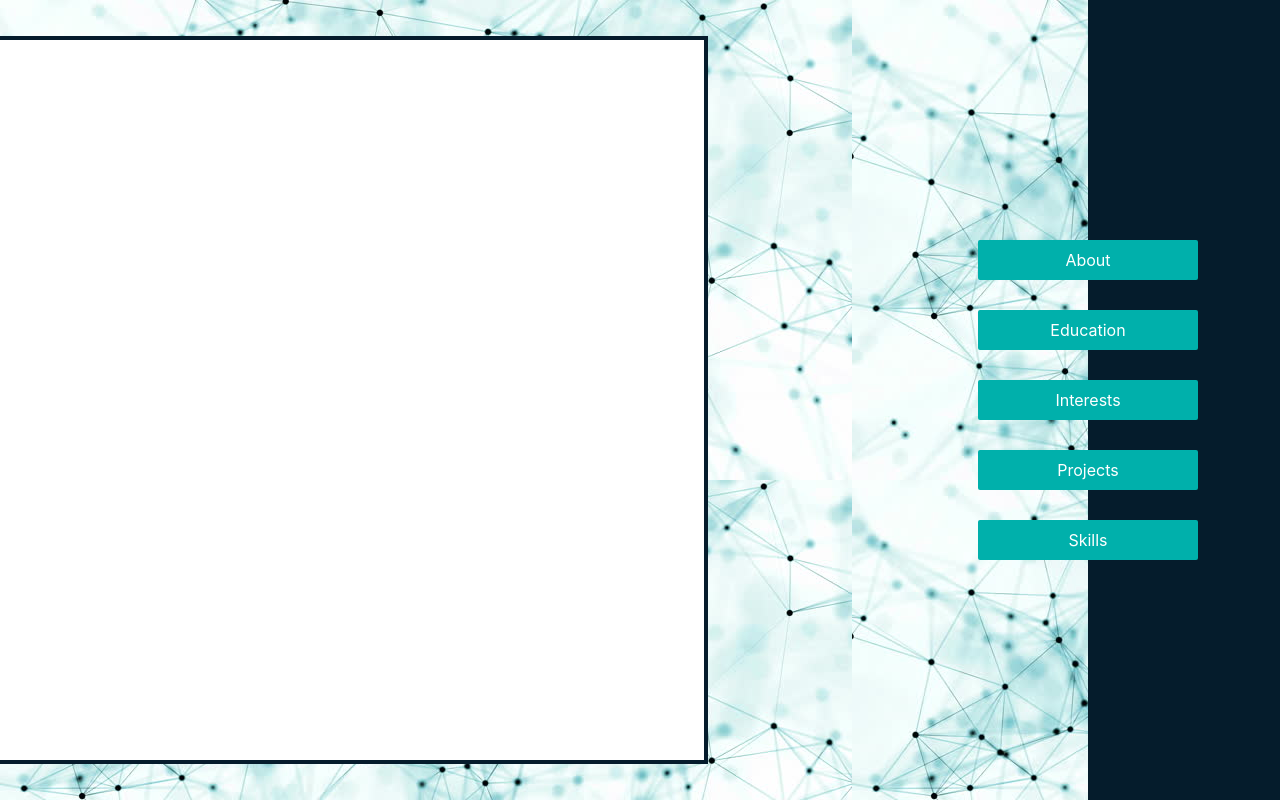
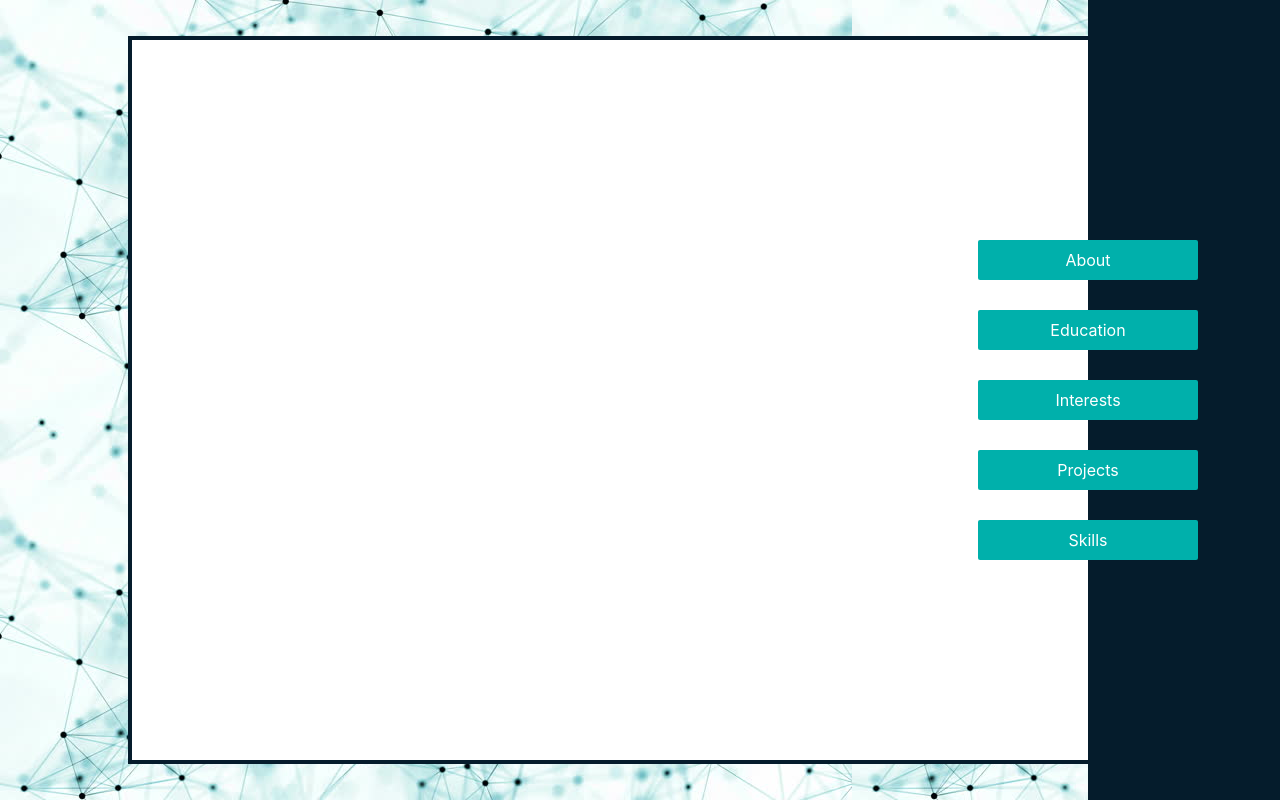
Before and after one commit to jayaharish/portfolio, a React (Create React App) app: page / in a window 1280 px wide. Shown: the top 800 px of the page. Built offline with nearby package versions, Linux system fonts and the light colour scheme.

Commit message:
small tweaks

```diff
--- a/src/components/Container.js
+++ b/src/components/Container.js
@@ -6,17 +6,16 @@ import "./Container.css";
 function Container(props) {
   const myProps = useSpring({
     from: {
-      num: 30
+      num: 30,
     },
-    num: 0
+    num: 0,
   });
   return (
     <animated.div
       style={{
         transform: myProps.num.interpolate(
-          angle =>
-            `perspective(400px) translate(-50%,-50%) rotateY(${angle}deg)`
-        )
+          (angle) => `perspective(400px) translateY(-50%) rotateY(${angle}deg)`
+        ),
       }}
       className="container"
     ></animated.div>
```
Also changed, not shown: 5 other files (tests, documents, lock files or other folders).
